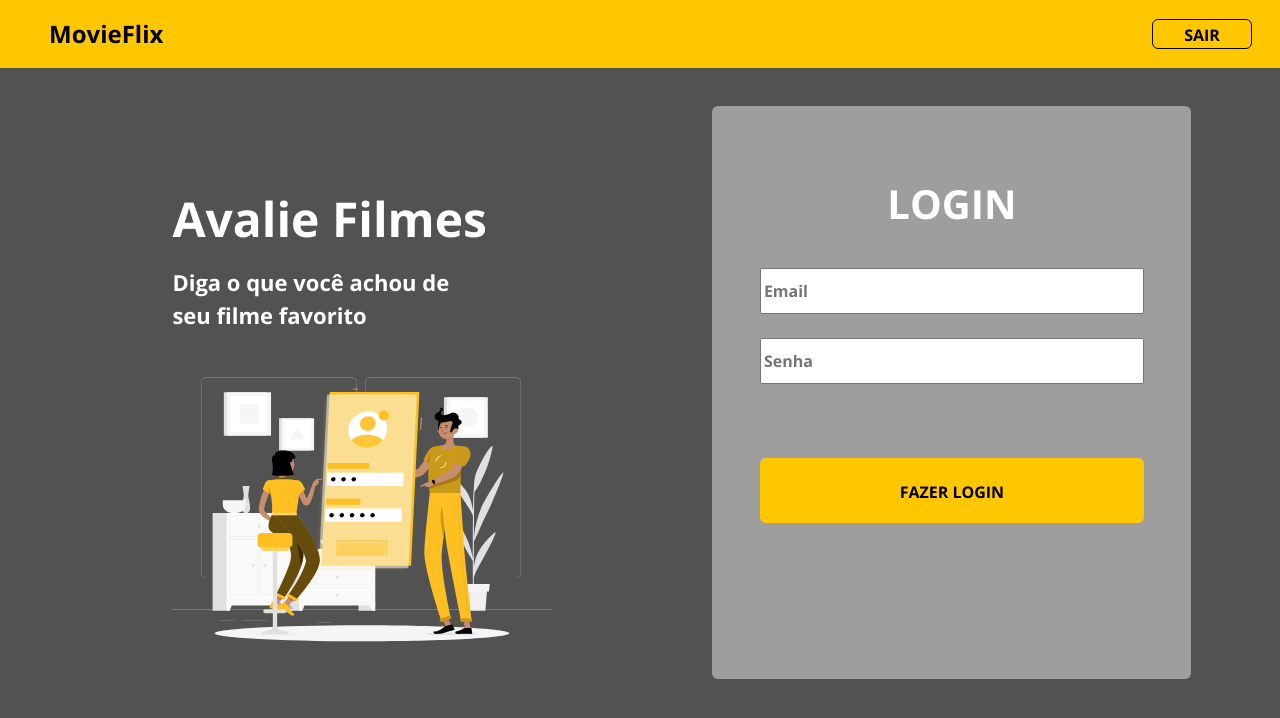
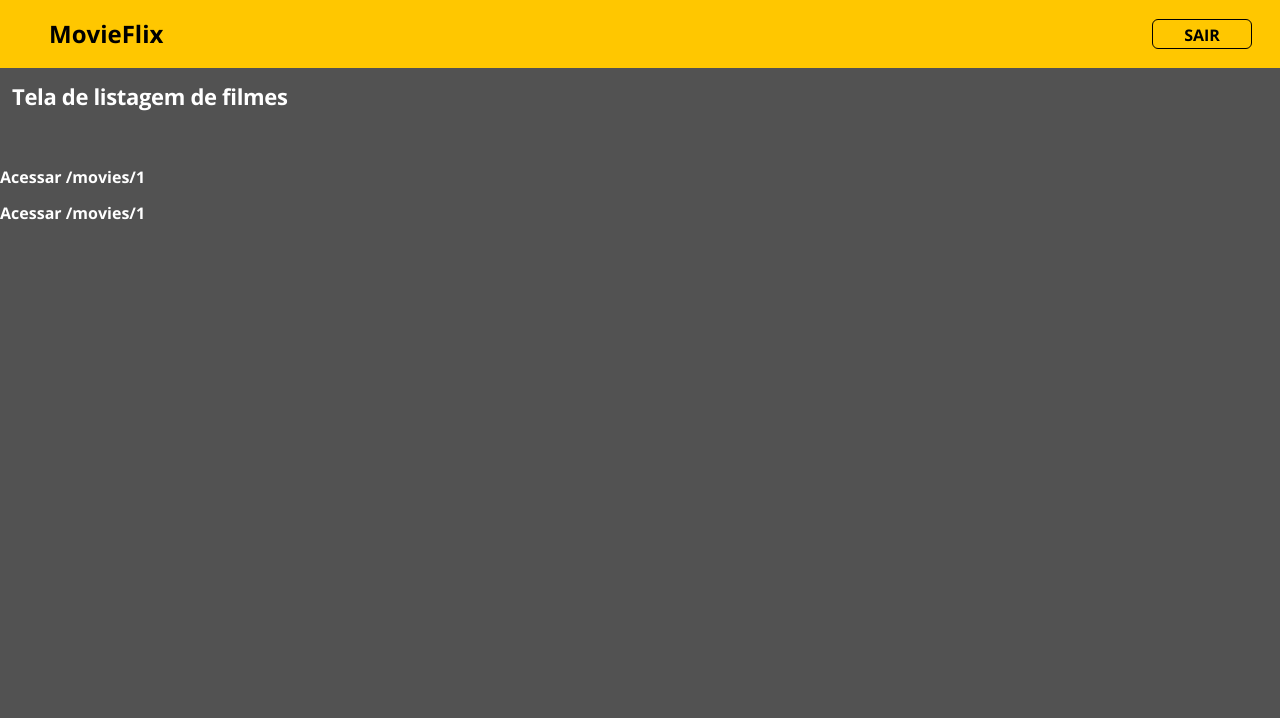
Before and after one commit to KEENNEEDYY/MovieFlix-frontweb, a React (Create React App) app: page / in a window 1280 px wide. Shown: the top 718 px of the page. Built offline with nearby package versions, Linux system fonts and the light colour scheme.

Commit message:
Movie Catalog styling

```diff
--- a/src/App.tsx
+++ b/src/App.tsx
@@ -2,12 +2,14 @@ import Navbar from 'components/Navbar';
 import './assets/styles/custom.scss';
 import './App.css';
 import Home from 'pages/Home';
+import Catalog from 'pages/Private/MovieCatalog';
+import MovieCatalog from 'pages/Private/MovieCatalog';
 
 function App() {
   return (
     <>
       <Navbar />
-      <Home />
+      <MovieCatalog />
     </>
   );
 }
--- /dev/null
+++ b/src/pages/Private/MovieCatalog/index.tsx
@@ -0,0 +1,15 @@
+import './styles.css';
+
+const MovieCatalog = () => {
+  return (
+    <div className="theme-color-default">
+      <h5>Tela de listagem de filmes</h5>
+      <div className="list-container">
+        <p>{'Acessar /movies/1'}</p>
+        <p>{'Acessar /movies/1'}</p>
+      </div>
+    </div>
+  );
+};
+
+export default MovieCatalog;
--- /dev/null
+++ b/src/pages/Private/MovieCatalog/styles.css
@@ -0,0 +1,14 @@
+.theme-color-default h5{
+    margin: 15px 12px;
+    font-size: 22px;
+    height: 33px;
+    letter-spacing: -0.015em;
+}
+
+.list-container{
+    margin-top: 49px;
+}
+
+.list-container p{
+    margin-bottom: 12px;
+}
```
